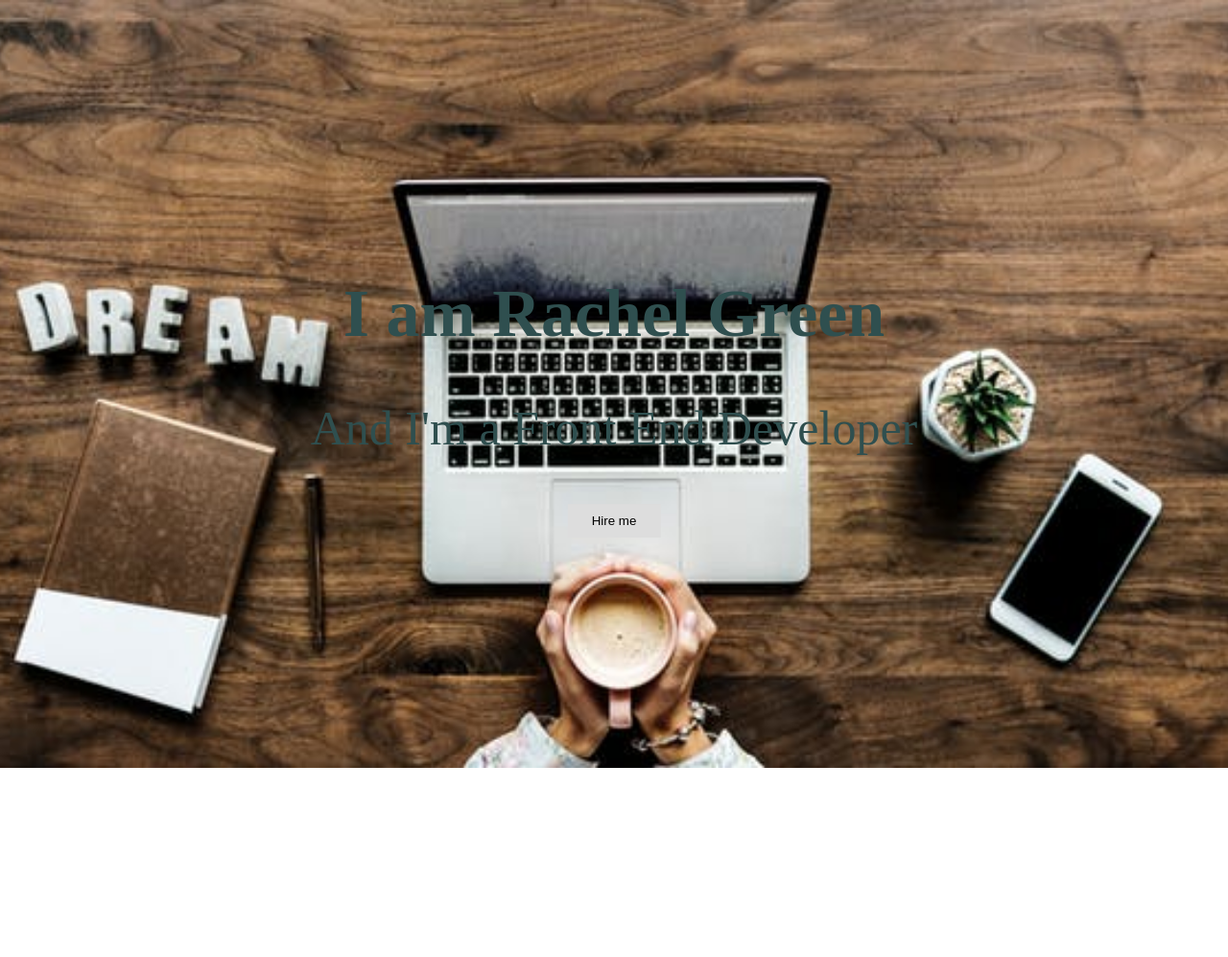
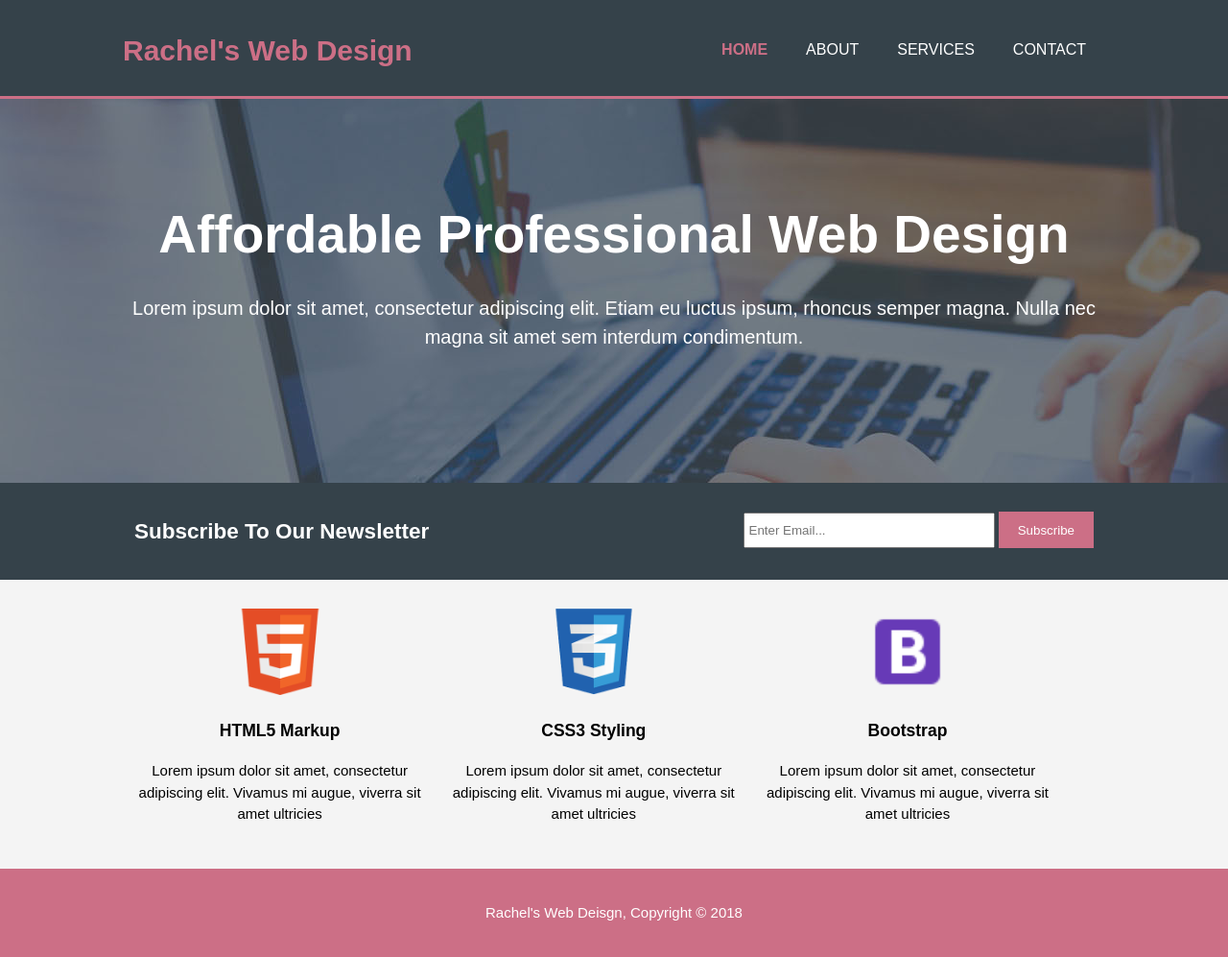
Before and after one commit to rngreen/rngreen.github.io, a plain HTML site: page index.html in a window 1280 px wide. Shown: the whole page at 96% size. Before the commit the page ends 800 px from the top, so only its background shows below. Drawn offline with Linux system fonts and the light colour scheme.

Commit message:
new porfolio

```diff
--- /dev/null
+++ b/css/style.css
@@ -0,0 +1,206 @@
+body{
+  font: 15px/1.5 Arial, Helvetica,sans-serif;
+  padding:0;
+  margin:0;
+  background-color:#f4f4f4;
+}
+
+/* Global */
+.container{
+  width:80%;
+  margin:auto;
+  overflow:hidden;
+}
+
+ul{
+  margin:0;
+  padding:0;
+}
+
+.button_1{
+  height:38px;
+  background:#cc6f86;
+  border:0;
+  padding-left: 20px;
+  padding-right:20px;
+  color:#ffffff;
+}
+
+.dark{
+  padding:15px;
+  background:#35424a;
+  color:#ffffff;
+  margin-top:10px;
+  margin-bottom:10px;
+}
+
+/* Header **/
+header{
+  background:#35424a;
+  color:#cc6f86;
+  padding-top:30px;
+  min-height:70px;
+  border-bottom:#cc6f86 3px solid;
+  border-bottom: 3px solid;
+}
+
+header a{
+  color:#ffffff;
+  text-decoration:none;
+  text-transform: uppercase;
+  font-size:16px;
+}
+
+header li{
+  float:left;
+  display:inline;
+  padding: 0 20px 0 20px;
+}
+
+header #branding{
+  float:left;
+}
+
+header #branding h1{
+  margin:0;
+}
+
+header nav{
+  float:right;
+  margin-top:10px;
+}
+
+header .highlight, header .current a{
+  color:#cc6f86;
+  font-weight:bold;
+}
+
+header a:hover{
+  color:#cccccc;
+  font-weight:bold;
+}
+
+/* Showcase */
+#showcase{
+  min-height:400px;
+  background:url('../images/showcase.jpg') no-repeat 0 -400px;
+  text-align:center;
+  color:#ffffff;
+}
+
+#showcase h1{
+  margin-top:100px;
+  font-size:55px;
+  margin-bottom:10px;
+}
+
+#showcase p{
+  font-size:20px;
+}
+
+/* Newsletter */
+#newsletter{
+  padding:15px;
+  color:#ffffff;
+  background:#35424a
+}
+
+#newsletter h1{
+  float:left;
+}
+
+#newsletter form {
+  float:right;
+  margin-top:15px;
+}
+
+#newsletter input[type="email"]{
+  padding:4px;
+  height:25px;
+  width:250px;
+}
+
+/* Boxes */
+#boxes{
+  margin-top:20px;
+}
+
+#boxes .box{
+  float:left;
+  text-align: center;
+  width:30%;
+  padding:10px;
+}
+
+#boxes .box img{
+  width:90px;
+}
+
+/* Sidebar */
+aside#sidebar{
+  float:right;
+  width:30%;
+  margin-top:10px;
+}
+
+aside#sidebar .quote input, aside#sidebar .quote textarea{
+  width:90%;
+  padding:5px;
+}
+
+/* Main-col */
+article#main-col{
+  float:left;
+  width:65%;
+}
+
+/* Services */
+ul#services li{
+  list-style: none;
+  padding:20px;
+  border: #cccccc solid 1px;
+  margin-bottom:5px;
+  background:#e6e6e6;
+}
+
+footer{
+  padding:20px;
+  margin-top:20px;
+  color:#ffffff;
+  background-color:#cc6f86;
+  text-align: center;
+}
+
+/* Media Queries */
+@media(max-width: 768px){
+  header #branding,
+  header nav,
+  header nav li,
+  #newsletter h1,
+  #newsletter form,
+  #boxes .box,
+  article#main-col,
+  aside#sidebar{
+    float:none;
+    text-align:center;
+    width:100%;
+  }
+
+  header{
+    padding-bottom:20px;
+  }
+
+  #showcase h1{
+    margin-top:40px;
+  }
+
+  #newsletter button, .quote button{
+    display:block;
+    width:100%;
+  }
+
+  #newsletter form input[type="email"], .quote input, .quote textarea{
+    width:100%;
+    margin-bottom:5px;
+  }
+}
--- a/css/styles.css
+++ /dev/null
@@ -1,42 +0,0 @@
-body, html {
-    height: 100%;
-    margin: 0;
-}
-
-.hero-image {
-  background-image: url("../images/device&coffee.jpeg");
-  height: 100%;
-  background-position: center;
-  background-repeat: no-repeat;
-  background-size: cover;
-  position: relative;
-}
-
-.hero-text {
-  text-align: center;
-  position: absolute;
-  top: 50%;
-  left: 50%;
-  transform: translate(-50%, -50%);
-  color: darkslategray;
-}
-
-.hero-text button {
-  border: none;
-  outline: 0;
-  display: inline-block;
-  padding: 10px 25px;
-  color: black;
-  background-color: #ddd;
-  text-align: center;
-  cursor: pointer;
-}
-
-.hero-text button:hover {
-  background-color: #555;
-  color: white;
-}
-p{
-    font-size:50px;
-    font-color: rbg black;
-}
--- a/index.html
+++ b/index.html
@@ -1,23 +1,70 @@
 <!DOCTYPE html>
 <html>
-<head>
-<meta name="viewport" content="width=device-width, initial-scale=1">
-<link rel="stylesheet" type="text/css" href="css/styles.css">
+  <head>
+    <meta charset="utf-8">
+    <meta name="viewport" content="width=device-width">
+    <meta name="description" content="Affordable and professional web design">
+	<meta name="keywords" content="web design, affordable web design, professional web design">
+  	<meta name="author" content="Rachel Green">
+    <title>Rachel's Web Deisgn | Welcome</title>
+    <link rel="stylesheet" href="./css/style.css">
+  </head>
+  <body>
+    <header>
+      <div class="container">
+        <div id="branding">
+          <h1><span class="highlight">Rachel's</span> Web Design</h1>
+        </div>
+        <nav>
+          <ul>
+            <li class="current"><a href="index.html">Home</a></li>
+            <li><a href="about.html">About</a></li>
+            <li><a href="services.html">Services</a></li>
+            <li><a href="contact.html">Contact</a></li>
+          </ul>
+        </nav>
+      </div>
+    </header>
 
+    <section id="showcase">
+      <div class="container">
+        <h1>Affordable Professional Web Design</h1>
+        <p>Lorem ipsum dolor sit amet, consectetur adipiscing elit. Etiam eu luctus ipsum, rhoncus semper magna. Nulla nec magna sit amet sem interdum condimentum.</p>
+      </div>
+    </section>
 
-<head>
-</head>
-<body>
+    <section id="newsletter">
+      <div class="container">
+        <h1>Subscribe To Our Newsletter</h1>
+        <form>
+          <input type="email" placeholder="Enter Email...">
+          <button type="submit" class="button_1">Subscribe</button>
+        </form>
+      </div>
+    </section>
 
-<div class="hero-image">
-  <div class="hero-text">
-    <h1 style="font-size:70px">I am Rachel Green</h1>
-    <p>And I'm a Front End Developer</p>
-    <button>Hire me</button>
-  </div>
-</div>
+    <section id="boxes">
+      <div class="container">
+        <div class="box">
+          <img src="./images/logo_html.png">
+          <h3>HTML5 Markup</h3>
+          <p>Lorem ipsum dolor sit amet, consectetur adipiscing elit. Vivamus mi augue, viverra sit amet ultricies</p>
+        </div>
+        <div class="box">
+          <img src="./images/logo_css.png">
+          <h3>CSS3 Styling</h3>
+          <p>Lorem ipsum dolor sit amet, consectetur adipiscing elit. Vivamus mi augue, viverra sit amet ultricies</p>
+        </div>
+        <div class="box">
+          <img src="./images/logo_bootstrap.png">
+          <h3>Bootstrap</h3>
+          <p>Lorem ipsum dolor sit amet, consectetur adipiscing elit. Vivamus mi augue, viverra sit amet ultricies</p>
+        </div>
+      </div>
+    </section>
 
-
-
-</body>
+    <footer>
+      <p> Rachel's Web Deisgn, Copyright &copy; 2018</p>
+    </footer>
+  </body>
 </html>
```
Also changed, not shown: about.html (added, +64 -0 lines), contact.html (added, +96 -0 lines), services.html (added, +89 -0 lines), images/device&coffee.jpeg (deleted), images/devicewithpen.jpeg (deleted), images/logo_bootstrap.png (added), images/logo_brush.png (added), images/logo_css.png (added), images/logo_html.png (added), images/pexels-photo-265613.jpeg (deleted), images/pexels-photo-265614.jpeg (deleted), images/sackcloth-sackcloth-textured-laptop-ipad-159674.jpeg (deleted), images/showcase.jpg (added), 1 other file.
